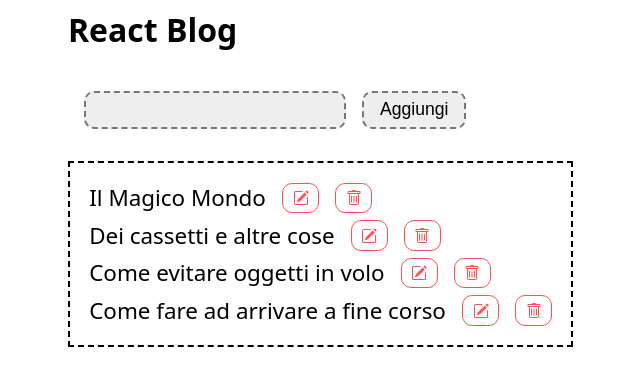
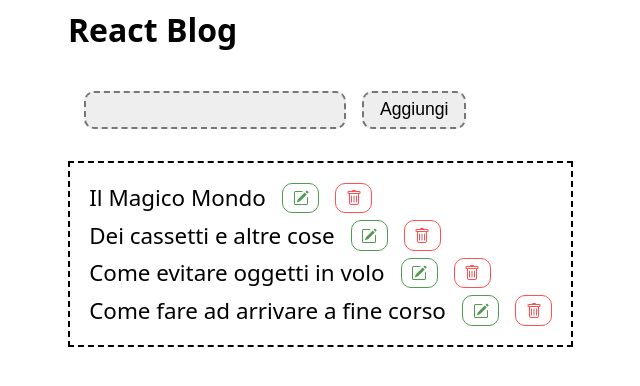
Before and after one commit to andrea-pugliatti/react-form, a React (Vite) app: page / in a window 1280 px wide. Shown: the top 386 px of the page, without its empty margins (72-712 px from the left). Built offline with nearby package versions, Linux system fonts and the light colour scheme.

Commit message:
Change color for update button

```diff
--- a/src/components/Article.jsx
+++ b/src/components/Article.jsx
@@ -26,7 +26,11 @@ export default function Article({ articles, setArticles, item, index }) {
 		<li className="article-title">
 			{item.title}
 
-			<button type="submit" onClick={() => handleUpdateArticle(index)}>
+			<button
+				type="submit"
+				className="update-button"
+				onClick={() => handleUpdateArticle(index)}
+			>
 				{/* I don't want to install bootstrap icons for a single icon */}
 				<svg
 					xmlns="http://www.w3.org/2000/svg"
@@ -45,7 +49,11 @@ export default function Article({ articles, setArticles, item, index }) {
 				</svg>
 			</button>
 
-			<button type="submit" onClick={() => handleRemoveArticle(index)}>
+			<button
+				type="submit"
+				className="remove-button"
+				onClick={() => handleRemoveArticle(index)}
+			>
 				{/* I don't want to install bootstrap icons for a single icon */}
 				<svg
 					xmlns="http://www.w3.org/2000/svg"
--- a/src/index.css
+++ b/src/index.css
@@ -34,10 +34,23 @@ h1 {
 	button {
 		margin-inline-start: 1rem;
 		padding: 0.4rem 0.6rem 0.2rem 0.6rem;
+		border-radius: 10px;
+	}
+
+	.update-button {
+		border: 1px solid rgb(81, 155, 81);
+		background-color: rgb(255, 255, 255);
+		color: rgb(81, 155, 81);
+		&:hover {
+			color: rgb(255, 255, 255);
+			background-color: rgb(81, 155, 81);
+		}
+	}
+
+	.remove-button {
 		border: 1px solid rgb(255, 81, 81);
 		background-color: rgb(255, 255, 255);
 		color: rgb(255, 81, 81);
-		border-radius: 10px;
 		&:hover {
 			color: rgb(255, 255, 255);
 			background-color: rgb(255, 81, 81);
```
